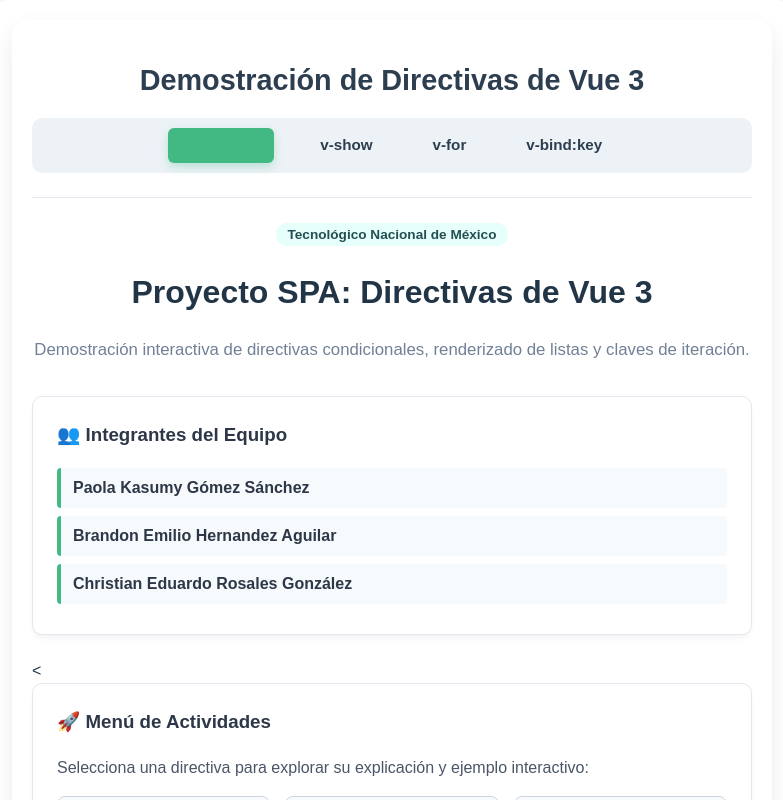
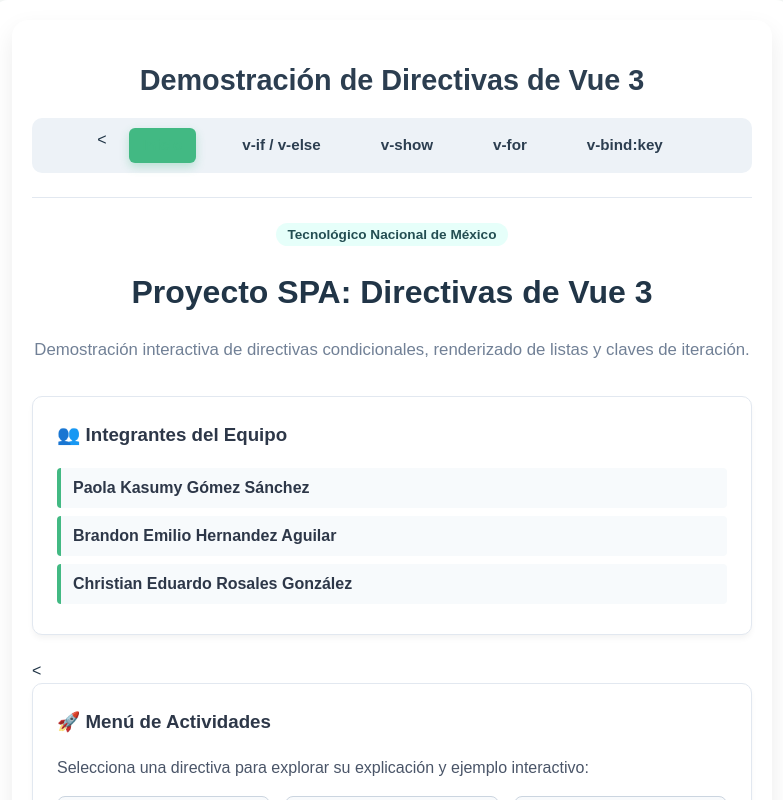
Before and after one commit to Kr0nn0sDevs/proyecto-spa-vue, a Vue app: page / in a window 1280 px wide. Shown: the top 800 px of the page, without its empty margins (248-1031 px from the left). Built offline with nearby package versions, Linux system fonts and the light colour scheme.

Commit message:
Corregir etiqueta de texto del enlace de inicio en el menú

```diff
--- a/src/App.vue
+++ b/src/App.vue
@@ -3,7 +3,8 @@
     <header>
       <h1>Demostración de Directivas de Vue 3</h1>
         <nav class="nav-links">
-          <router-link to="/">v-if / v-else</router-link>
+          <<router-link to="/">Inicio</router-link>
+          <router-link to="/if">v-if / v-else</router-link>
           <router-link to="/show">v-show</router-link>
           <router-link to="/for">v-for</router-link>
           <router-link to="/key">v-bind:key</router-link>
```
